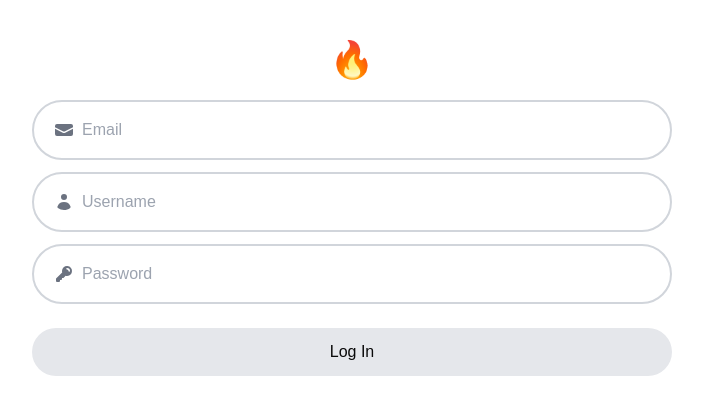
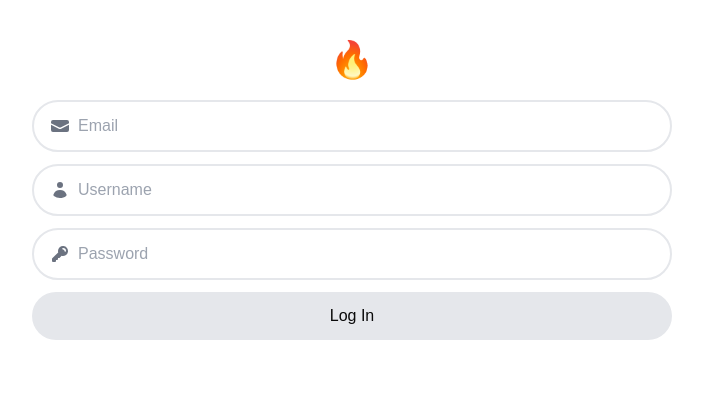
Before and after one commit to JenHLee/next-forms-actions, a Next.js app: page / in a window 1280 px wide. Shown: the top 414 px of the page, without its empty margins (288-991 px from the left). Built offline with nearby package versions, Linux system fonts and the light colour scheme.

Commit message:
modify css

```diff
--- a/app/action.ts
+++ b/app/action.ts
@@ -1,9 +1,10 @@
 "use server";
 
 export async function handleForm(prevState: any, formData: FormData) {
+    await new Promise((resolve) => setTimeout(resolve, 3000));
+    // console.log(password);
     const password = formData.get("password");
-    // console.log(password);
-    await new Promise((resolve) => setTimeout(resolve, 5000));
+
     if (password != '12345') {
         return { errors: "Wrong password" }
     }
--- a/app/page.tsx
+++ b/app/page.tsx
@@ -17,22 +17,21 @@ export default function Home() {
           type="email"
           placeholder="Email"
           required
-          errors=""
-
+          errors={""}
         />
         <FormInput
           name="username"
           type="text"
           placeholder="Username"
           required
-          errors=""
+          errors={""}
         />
         <FormInput
           name="password"
           type="password"
           placeholder="Password"
           required
-          errors={[state?.errors] || ""}
+          errors={state?.errors || ""}
         />
         <FormButton text="Log In" />
         {state?.success && (
@@ -41,15 +40,15 @@ export default function Home() {
               className="h-6 w-6 mx-2"
               data-slot="icon"
               fill="none"
-              stroke-width="1.5"
+              strokeWidth="1.5"
               stroke="currentColor"
               viewBox="0 0 24 24"
               xmlns="http://www.w3.org/2000/svg"
               aria-hidden="true"
             >
               <path
-                stroke-linecap="round"
-                stroke-linejoin="round"
+                strokeLinecap="round"
+                strokeLinejoin="round"
                 d="M9 12.75 11.25 15 15 9.75M21 12a9 9 0 1 1-18 0 9 9 0 0 1 18 0Z"
               ></path>
             </svg>
--- a/components/form-input.tsx
+++ b/components/form-input.tsx
@@ -12,9 +12,15 @@ export default function FormInput({
   required,
   errors,
 }: FormInputProps) {
+  const hasError = Boolean(errors);
+
   return (
     <>
-    <div className="flex items-center border-2 border-gray-300 outline-offset-1 rounded-full px-3 py-2 focus-within:border-gray-500 transition ">
+    <div
+        className={`flex items-center border-2 rounded-full px-2 py-1 transition border-gray-200 focus-within:ring-2 focus-within:ring-gray-500 focus-within:ring-offset-2 ${
+          hasError && "border-red-500"}
+        }`} >
+    {/* <div className="flex items-center border-2 border-gray-300 outline-offset-1 rounded-full px-3 py-2 focus-within:border-gray-500 transition errors:border-red-500 "> */}
       {name === "email" && (
         <svg
         className="h-5 w-5 m-2 text-gray-500"
@@ -52,8 +58,8 @@ export default function FormInput({
         aria-hidden="true"
         >
           <path
-            clip-rule="evenodd"
-            fill-rule="evenodd"
+            clipRule="evenodd"
+            fillRule="evenodd"
             d="M8 7a5 5 0 1 1 3.61 4.804l-1.903 1.903A1 1 0 0 1 9 14H8v1a1 1 0 0 1-1 1H6v1a1 1 0 0 1-1 1H3a1 1 0 0 1-1-1v-2a1 1 0 0 1 .293-.707L8.196 8.39A5.002 5.002 0 0 1 8 7Zm5-3a.75.75 0 0 0 0 1.5A1.5 1.5 0 0 1 14.5 7 .75.75 0 0 0 16 7a3 3 0 0 0-3-3Z"
             ></path>
         </svg>
```
